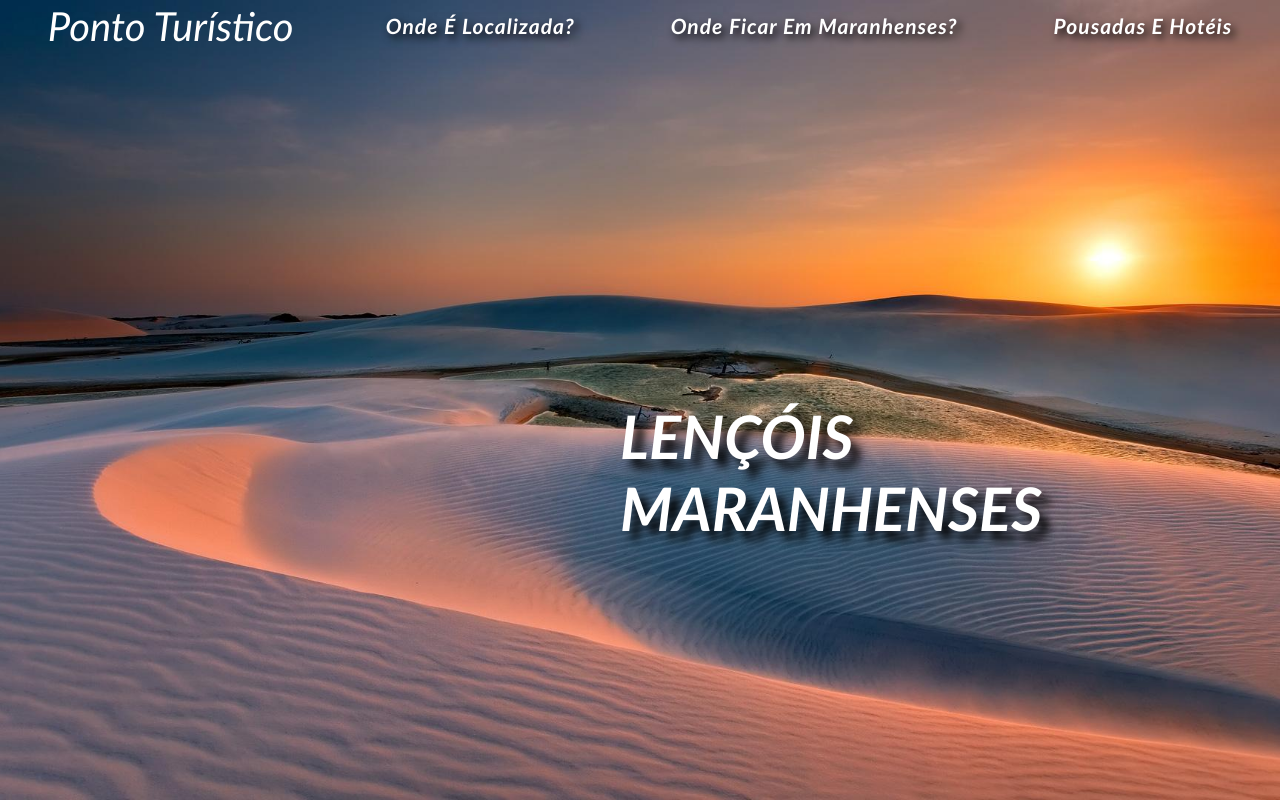
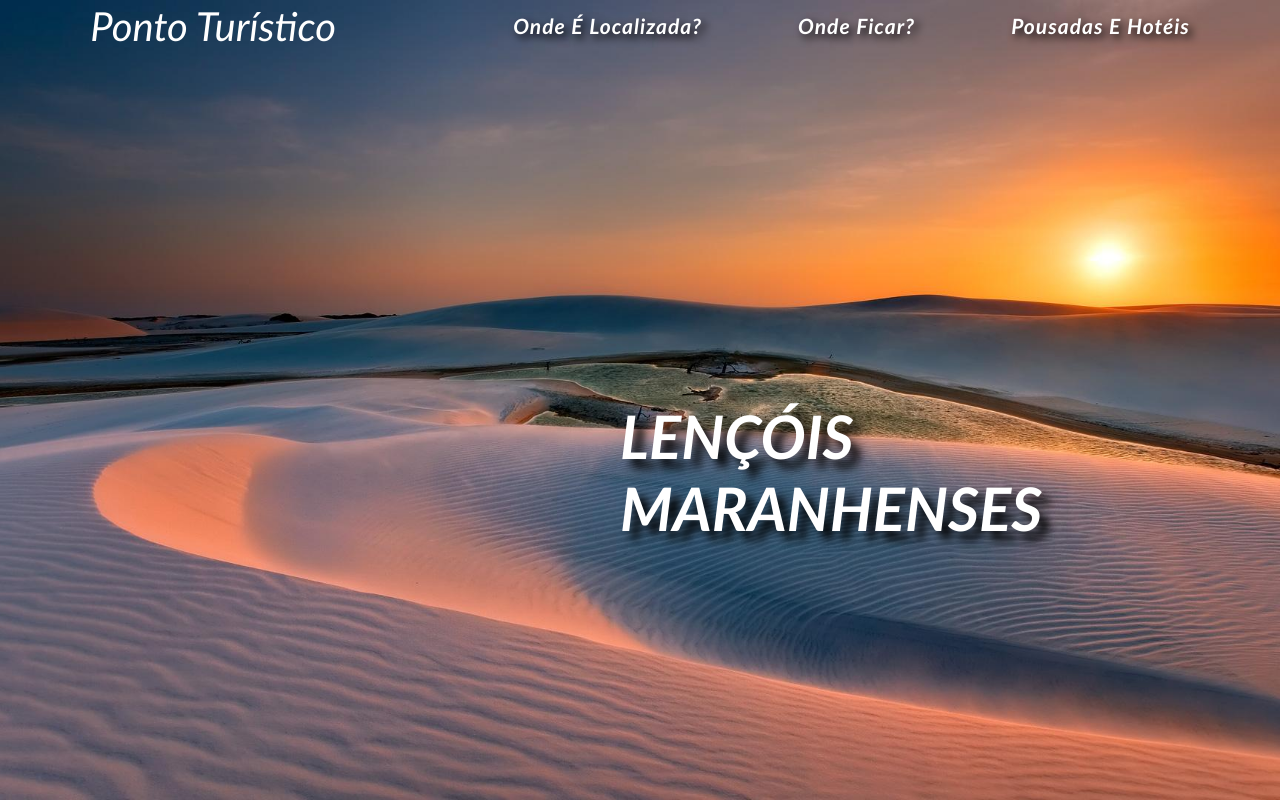
Before and after one commit to Iamjoaovictor/Site---Lugar_Turistico, a plain HTML site: page index.html in a window 1280 px wide. Drawn offline with Linux system fonts and the light colour scheme.

Commit message:
Update index.html

```diff
--- a/index.html
+++ b/index.html
@@ -14,7 +14,7 @@
             <span><em> Ponto Turístico </em></span>
             <nav class="nav-bar">
                 <a href="paginas_extras/onde_e_localizada.html"><em> Onde é Localizada? </em></a>
-                <a href="paginas_extras/onde_ficar.html"><em> Onde Ficar em Maranhenses? </em></a>
+                <a href="paginas_extras/onde_ficar.html"><em> Onde Ficar? </em></a>
                 <a href="paginas_extras/pousadas_e_hoteis.html"><em> Pousadas e Hotéis </em></a>
             </nav>
         </header>
```
